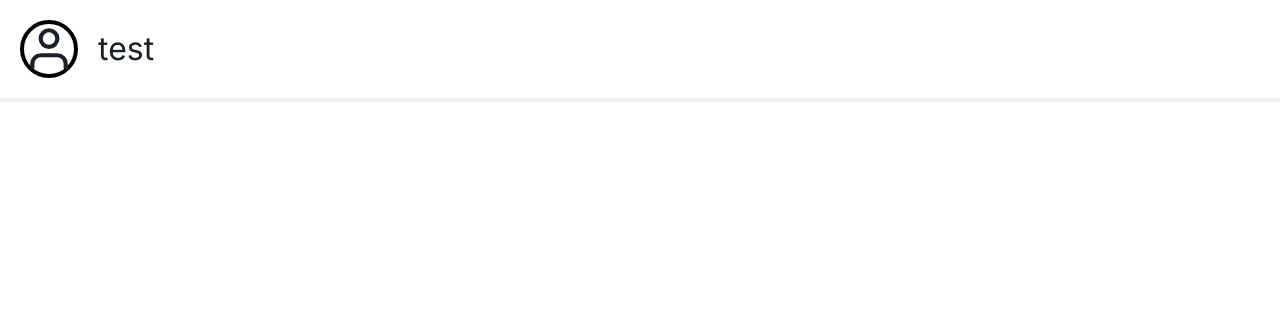
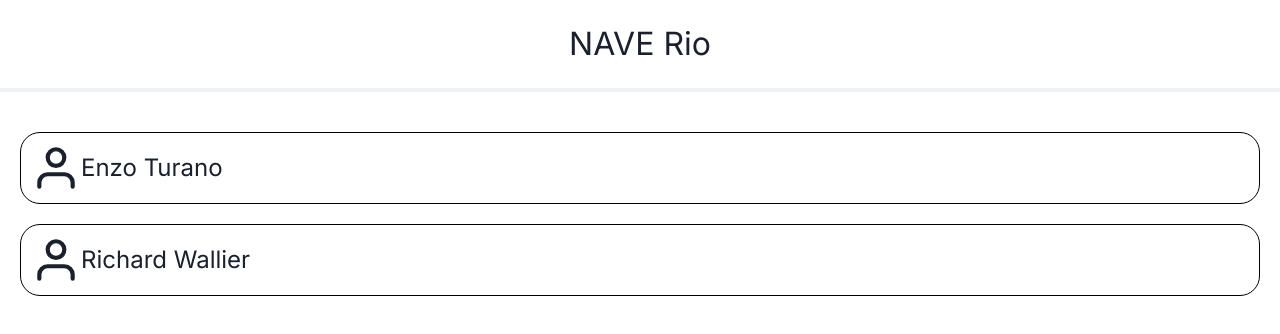
Before and after one commit to beyondStrength/hackaton-atitude, a Next.js app in the folder front-end/: page /school in a window 1280 px wide. Shown: the top 334 px of the page. Built offline with nearby package versions, Linux system fonts and the light colour scheme.

Commit message:
feat: add School students screen

```diff
--- a/front-end/src/app/page.tsx
+++ b/front-end/src/app/page.tsx
@@ -10,7 +10,7 @@
   return (
     <>
       <Providers>
-        <Header name="Enzo Turano"></Header>
+        <Header img name="Enzo Turano"></Header>
         <div>
           <UserPage>
 
--- a/front-end/src/app/school/page.module.css
+++ b/front-end/src/app/school/page.module.css
@@ -0,0 +1,3 @@
+.content {
+    padding: 20px
+}
--- a/front-end/src/app/school/page.tsx
+++ b/front-end/src/app/school/page.tsx
@@ -5,22 +5,35 @@
 import Header from "@/components/header/header";
 import { Providers } from "../providers";
 import UserPage from "../student/page";
+import { User } from "react-feather";
+import Student from "@/components/student/student";
+import { getAllStudents } from "../services/student";
+import { useRouter } from "next/router";
+import Link from "next/link";
 
 const students = [
   {
-    name: 'Enzo Turano',
-    id: 1
-  }
-]
+    name: "Enzo Turano",
+    id: 1,
+  },
+];
 
 export default function Home() {
-  ``
+  const students = getAllStudents();
   return (
     <>
       <Providers>
-        <Header name="test"></Header>
-        <div>
-
+        <Header name="NAVE Rio"></Header>
+        <div className={styles.content}>
+          {students.map((student) => {
+            return (
+              <>
+                <Link href={"/school/student/" + student.id}>
+                  <Student name={student.name}></Student>
+                </Link>
+              </>
+            );
+          })}
         </div>
       </Providers>
     </>
--- a/front-end/src/components/header/header.module.css
+++ b/front-end/src/components/header/header.module.css
@@ -9,7 +9,7 @@
 .container  {
     display: flex;
     flex-direction: row;
-    justify-content: flex-start;
+    justify-content: space-around;
     gap: 20px;
     align-items: center;
     padding: 20px;
--- a/front-end/src/components/header/header.tsx
+++ b/front-end/src/components/header/header.tsx
@@ -6,16 +6,25 @@
 
 interface HeaderProps {
   name: string;
+  img: boolean;
 }
 
-export default function Header({name}: {name: string}) {
+export default function Header({
+  name,
+  img = false,
+}: {
+  name: string;
+  img?: boolean;
+}) {
   return (
     <>
       <Providers>
         <div className={styles.container}>
-          <div className={styles.userPicture}>
-            <User width={50} height={50} />
-          </div>
+          {img && (
+            <div className={styles.userPicture}>
+              <User width={50} height={50} />
+            </div>
+          )}
           <p className={styles.userName}>{name}</p>
         </div>
         <Divider borderWidth={2} />
--- /dev/null
+++ b/front-end/src/components/student/student.module.css
@@ -0,0 +1,14 @@
+.card {
+    padding: 10px;
+    display: flex;
+    flex-direction: row;
+    justify-content: flex-start;
+    align-items: center;
+    border: solid black 1px;
+    border-radius: 20px;
+    margin-top: 20px;
+}
+
+.student {
+    font-size: 24px;
+}
--- /dev/null
+++ b/front-end/src/components/student/student.tsx
@@ -0,0 +1,11 @@
+import { User } from "react-feather";
+import styles from "./student.module.css";
+
+export default function Student({ name }: { name: string }) {
+  return (
+    <div className={styles.card}>
+      <User width={50} height={50} />
+      <p className={styles.student}>{name}</p>
+    </div>
+  );
+}
```
